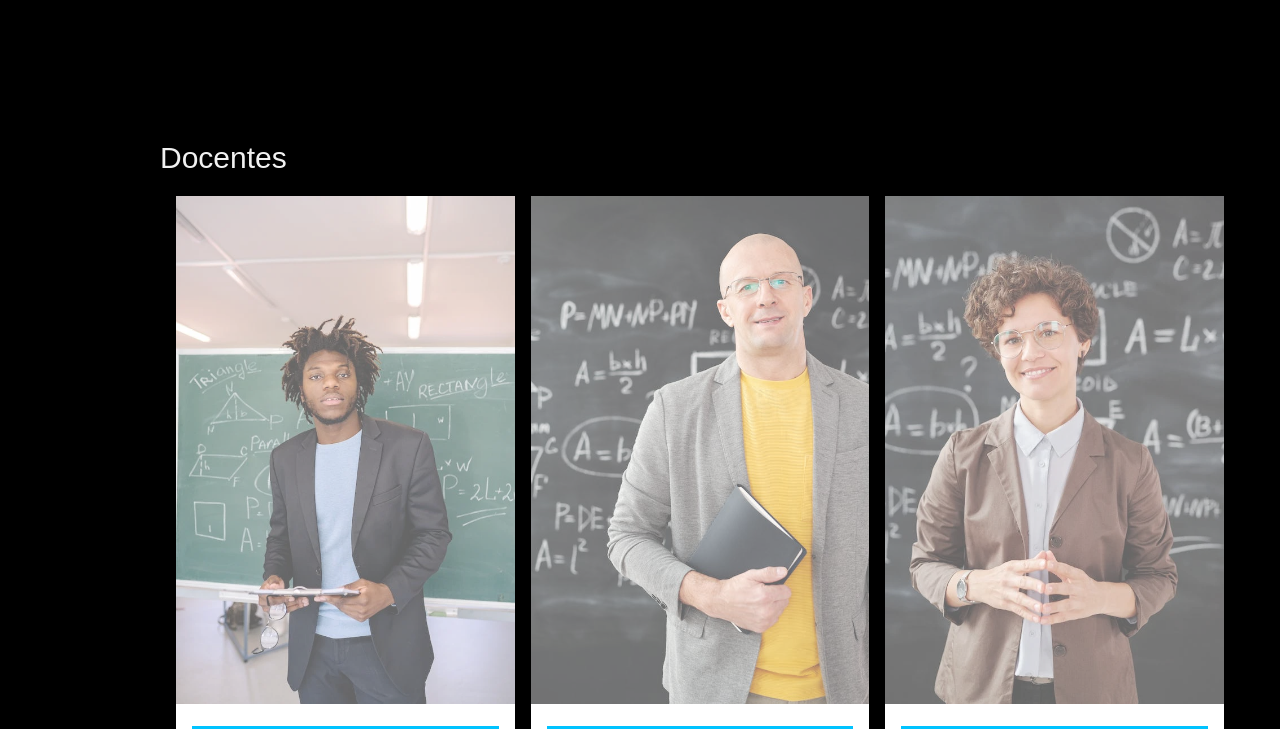
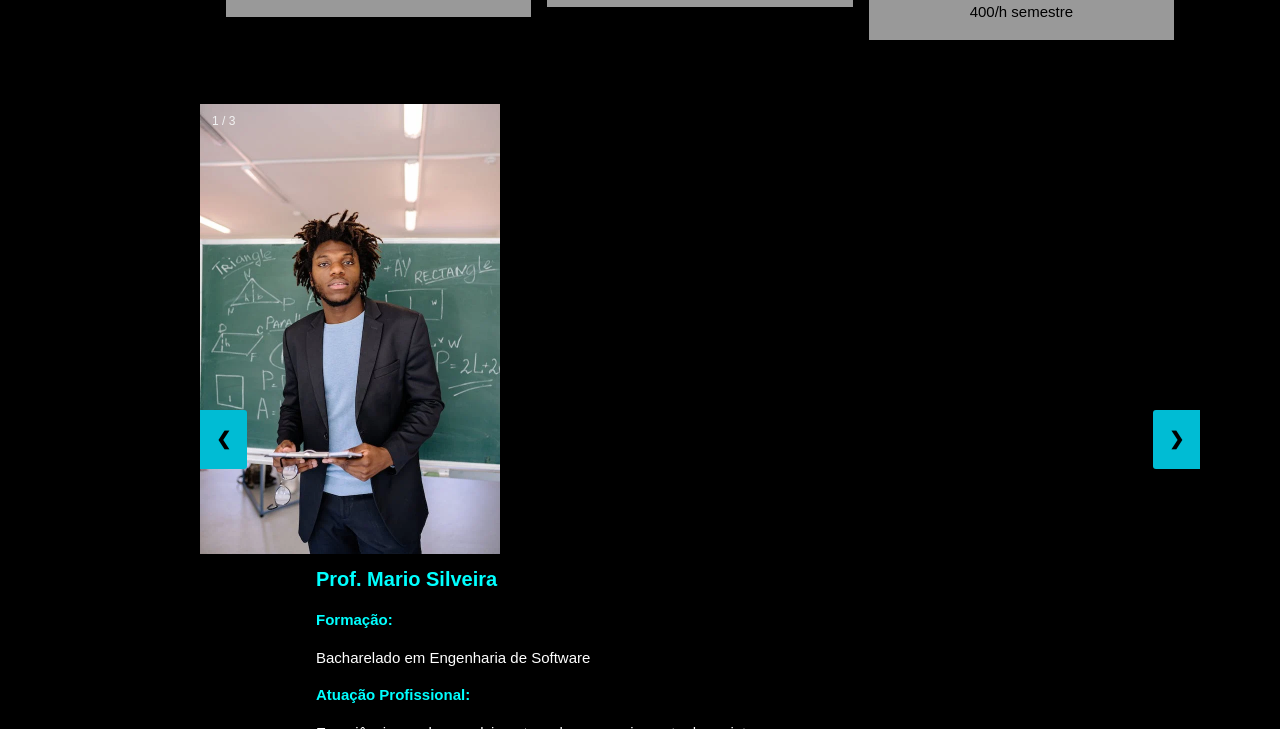
Before and after one commit to mabiamabia/projeto-eadtec, a plain HTML site: page 15-ds/ProjetoCPS/index.html in a window 1280 px wide. Shown: the part 2071-2800 px from the top of the page. Drawn offline with nearby package versions, Linux system fonts and the light colour scheme.

Commit message:
feat: finalize the project

```diff
--- a/15-ds/ProjetoCPS/index.html
+++ b/15-ds/ProjetoCPS/index.html
@@ -14,19 +14,110 @@
             margin-left: 120px
         }
 
+        /* Slideshow container */
+        * {box-sizing:border-box}
+
+
+        .slideshow-container {
+          max-width: 1000px;
+          position: relative;
+          margin: auto;
+        }
+
+        /* Hide the images by default */
+        .mySlides {
+          display: none;
+        }
+
+        /* Next & previous buttons */
+        .prev, .next {
+          cursor: pointer;
+          position: absolute;
+          top: 50%;
+          width: auto;
+          margin-top: -22px;
+          padding: 16px;
+          color: white;
+          font-weight: bold;
+          font-size: 18px;
+          transition: 0.6s ease;
+          border-radius: 0 3px 3px 0;
+          user-select: none;
+        }
+
+        /* Position the "next button" to the right */
+        .next {
+          right: 0;
+          border-radius: 3px 0 0 3px;
+        }
+
+        /* On hover, add a black background color with a little bit see-through */
+        .prev:hover, .next:hover {
+          background-color: rgba(0,0,0,0.8);
+        }
+
+        /* Caption text */
+        .text {
+          color: #f2f2f2;
+          font-size: 15px;
+          padding: 8px 12px;
+          position: absolute;
+          bottom: 8px;
+          width: 100%;
+          text-align: center;
+        }
+
+        /* Number text (1/3 etc) */
+        .numbertext {
+          color: #f2f2f2;
+          font-size: 12px;
+          padding: 8px 12px;
+          position: absolute;
+          top: 0;
+        }
+
+        /* The dots/bullets/indicators */
+        .dot {
+          cursor: pointer;
+          height: 15px;
+          width: 15px;
+          margin: 0 2px;
+          background-color: #bbb;
+          border-radius: 50%;
+          display: inline-block;
+          transition: background-color 0.6s ease;
+        }
+
+        .active, .dot:hover {
+          background-color: #717171;
+        }
+
+        /* Fading animation */
+        .fade {
+          animation-name: fade;
+          animation-duration: 1.5s;
+        }
+
+        @keyframes fade {
+          from {opacity: .4}
+          to {opacity: 1}
+        }
+
+        .w3-container {
+            max-width: 800px;
+            margin: auto;
+          }
+
+          .docente-slide {
+            display: none;
+          }
         .w3-row-padding img {
             margin-bottom: 12px
         }
-
-        /* Definimos que a sidebar terá uma largura de 120px e cor a cord de fundo #222 */
-
         .w3-sidebar {
             width: 120px;
             background: #222;
         }
-
-        /*Define Fonte para todas as tags listadas abaixo*/
-
         body,
         h1,
         h2,
@@ -39,18 +130,13 @@
 
         h4{
           font-weight: bolder;
-          background-color: rgb(0, 195, 255);
+
         }
 
         @media only screen and (max-width: 600px) {
             #main {
                 margin-left: 0
             }
-        }
-
-        img{
-          width: 50%;
-          height: 50%;
         }
     </style>
 
@@ -83,7 +169,6 @@
         <i class="fa fa-users w3-xxlarge"></i>
         <p>DOCENTES</p>
       </a>
-      <!-- Docentes -->
       <!-- Mercado de Trabalho -->
       <a href="#mercado"
         class="w3-bar-item w3-button w3-padding-large w3-hover-black w3-hover-text-cyan w3-text-white">
@@ -101,6 +186,12 @@
         class="w3-bar-item w3-button w3-padding-large w3-hover-black w3-hover-text-cyan w3-text-white">
         <i class="fa fa-envelope w3-xxlarge"></i>
         <p>CONTATO</p>
+      </a>
+      <!-- Galeria -->
+      <a href="#galeria"
+        class="w3-bar-item w3-button w3-padding-large w3-hover-black w3-hover-text-cyan w3-text-white">
+        <i class="fa fa-image w3-xxlarge"></i>
+        <p>Galeria</p>
       </a>
     </nav>
     <!--SideBar-->
@@ -242,45 +333,72 @@
 
       <!-- Docentes -->
       <section id="docentes">
-  <div class="w3-container w3-padding-64">
-    <h2 class="w3-text-light-grey">Docentes</h2>
-    <div class="w3-row-padding w3-margin-top">
-      <div class="w3-third">
-        <div class="w3-card w3-white w3-display-container">
-          <img src="./IMG/pexels-photo-8617942.webp" alt="Foto Docente 1" style="width:100%" class="w3-opacity w3-hover-opacity-off">
+        <!-- Slideshow container docentes -->
+        <div class="slideshow-container">
+          <!-- Docente 1 -->
+
+          <div class="mySlides fade">
+            <div class="numbertext">1 / 3</div>
+            <img
+              src="./IMG/pexels-photo-8617942.webp"
+              alt="Foto Docente 1" style="width:30%">
             <div class="w3-container">
-            <h4>Prof. Mario Silveira</h4>
-            <p><strong>Formação:</strong> Bacharelado em Engenharia de Software</p>
-            <p><strong>Atuação Profissional:</strong> Experiência em desenvolvimento web e gerenciamento de projetos.</p>
+              <h4 style="color: #00FFFF">Prof. Mario Silveira</h4>
+              <p style="color: #00FFFF"><strong>Formação:</strong></p><p>
+                Bacharelado em Engenharia de
+                Software</p>
+              <p style="color: #00FFFF"><strong>Atuação Profissional:</strong></p><p>
+                Experiência em
+                desenvolvimento web e gerenciamento de projetos.</p>
             </div>
           </div>
-      </div>
-      <div class="w3-third">
-        <div class="w3-card w3-white w3-display-container">
-          <img src="./IMG/pexels-photo-5212361.jpeg" alt="Foto Docente 2" style="width:100%" class="w3-opacity w3-hover-opacity-off">
+
+          <!-- Docente 2 -->
+          <div class="mySlides fade">
+            <div class="numbertext">2 / 3</div>
+            <img
+              src="./IMG/pexels-photo-5212361.jpeg"
+              alt="Foto Docente 2" style="width:30%">
             <div class="w3-container">
-            <h4>Prof. Julio Rondon</h4>
-            <p><strong>Formação:</strong> Mestrado em Ciência da Computação</p>
-            <p><strong>Atuação Profissional:</strong> Especialista em inteligência artificial e aprendizado de máquina.</p>
+              <h4 style="color: #00FFFF">Prof. Julio Rondon</h4>
+              <p style="color: #00FFFF"><strong>Formação:</strong></p><p>
+                Mestrado em Ciência da Computação</p>
+              <p style="color: #00FFFF"><strong>Atuação Profissional:</strong></p>
+              <p>Especialista em
+                inteligência artificial e aprendizado de máquina.</p>
             </div>
           </div>
-      </div>
-      <div class="w3-third">
-        <div class="w3-card w3-white w3-display-container">
-          <img src="./IMG/pexels-photo-5212317.webp" alt="Foto Docente 3" style="width:100%" class="w3-opacity w3-hover-opacity-off">
+
+          <!-- Docente 3 -->
+          <div class="mySlides fade">
+            <div class="numbertext">3 / 3</div>
+            <img
+              src="./IMG/pexels-photo-5212317.webp"
+              alt="Foto Docente 1" style="width:30%">
             <div class="w3-container">
-            <h4>Prof. Dra. Camila Marquesine</h4>
-            <p><strong>Formação:</strong> Doutorado em Design Interativo</p>
-            <p><strong>Atuação Profissional:</strong> Pesquisador na área de experiência do usuário e design de interfaces.</p>
+              <h4 style="color: #00FFFF">Prof. Dra. Camila Marquesine</h4>
+              <p style="color:#00FFFF"><strong>Formação:</strong></p>
+              <p>Doutorado em Design
+                Interativo</p>
+              <p style="color:#00FFFF"><strong>Atuação Profissional:</strong></p>
+              <p> Pesquisador na área de
+                experiência do usuário e design de interfaces.</p>
             </div>
           </div>
+
+          <!-- Next and previous buttons -->
+          <a class="w3-cyan prev" onclick="plusSlides(-1)">&#10094;</a>
+          <a class="w3-cyan next" onclick="plusSlides(1)">&#10095;</a>
         </div>
-    </div>
+        <br>
+
+        <!-- The dots/circles -->
+        <div style="text-align:center">
+          <span class="dot" onclick="currentSlide(1)"></span>
+          <span class="dot" onclick="currentSlide(2)"></span>
+          <span class="dot" onclick="currentSlide(3)"></span>
         </div>
       </section>
-<!-- Docentes -->
-
-
       <!-- Mercado de Trabalho -->
       <div class="w3-padding-64 w3-content w3-" id="mercado">
         <h2 class="w3-text-cyan">Mercado de Trabalho</h2>
@@ -430,8 +548,55 @@
       </div>
       <!-- Contato -->
 
+      <!--Galeria -->
+      <div class="w3-padding-64 w3-content" id="galeria">
+        <h1>Galeria</h1>
+        <img src="./IMG/pexels-photo-5212317.webp" alt="Logo CPS GEEAD SP" class="w3-image"
+          width="50%">
+        <br>
+        <img src="./IMG_VcComando2/html5.png" alt="Desenvolvimento de Sistemas"
+          class="w3-image" width="90%">
+          <img src="IMG/logoCab.png" alt="Logo CPS GEEAD SP" class="w3-image"
+          width="50%">
+        <br>
+        <img src="./IMG/pexels-photo-8617942.webp" alt="Logo CPS GEEAD SP" class="w3-image"
+          width="50%">
+        <br>
+      </div>
+      <!--Galeria -->
+
     </div>
   </body>
+  <script>
+let slideIndex = 1;
+showSlides(slideIndex);
+
+// Next/previous controls
+function plusSlides(n) {
+  showSlides(slideIndex += n);
+}
+
+// Thumbnail image controls
+function currentSlide(n) {
+  showSlides(slideIndex = n);
+}
+
+function showSlides(n) {
+  let i;
+  let slides = document.getElementsByClassName("mySlides");
+  let dots = document.getElementsByClassName("dot");
+  if (n > slides.length) {slideIndex = 1}
+  if (n < 1) {slideIndex = slides.length}
+  for (i = 0; i < slides.length; i++) {
+    slides[i].style.display = "none";
+  }
+  for (i = 0; i < dots.length; i++) {
+    dots[i].className = dots[i].className.replace(" active", "");
+  }
+  slides[slideIndex-1].style.display = "block";
+  dots[slideIndex-1].className += " active";
+}
+  </script>
   <footer class="w3-content w3-padding-64 w3-text-cyan w3-xlarge w3-center">
     <a href="http://geead.cps.sp.gov.br/" target="_blank">
       <i class="fa fa-facebook-official w3-hover-opacity"></i>
```
Also changed, not shown: 1 other file. Lines whose indentation alone changed are shown as unchanged.
